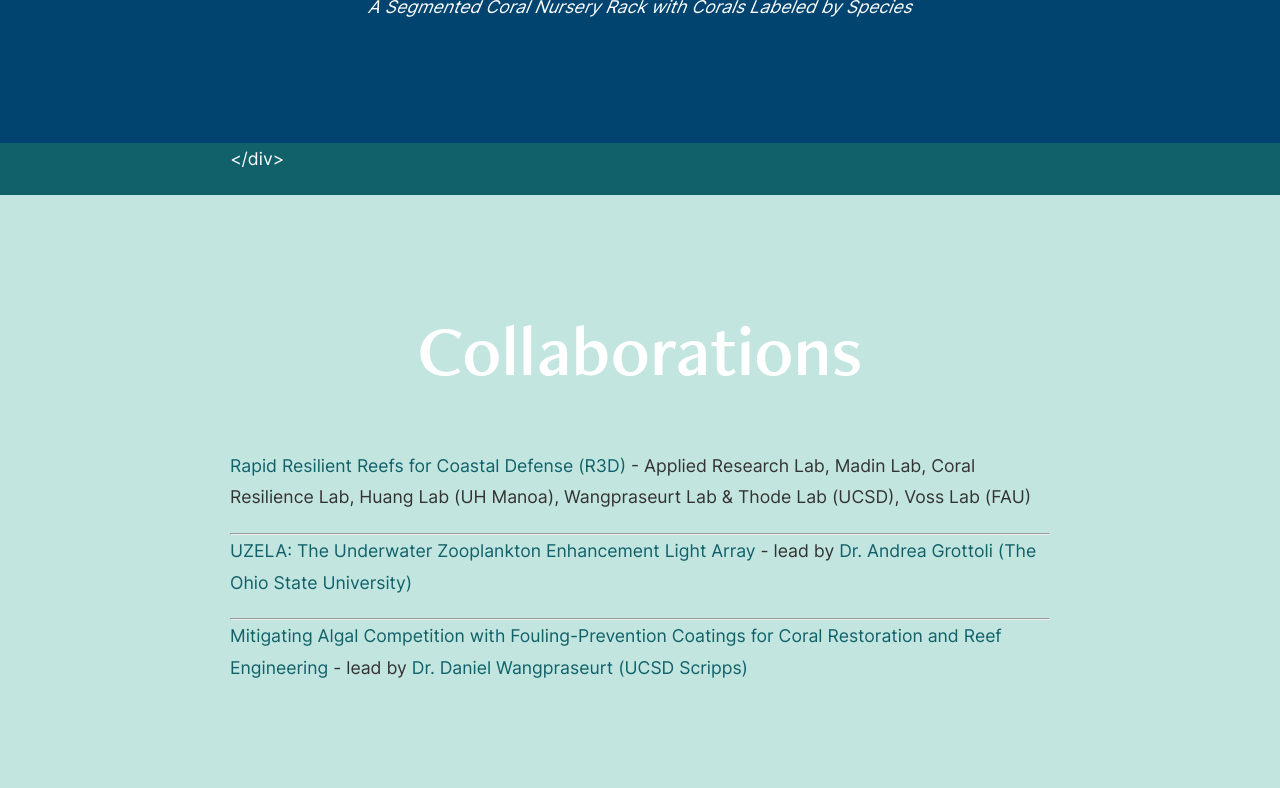
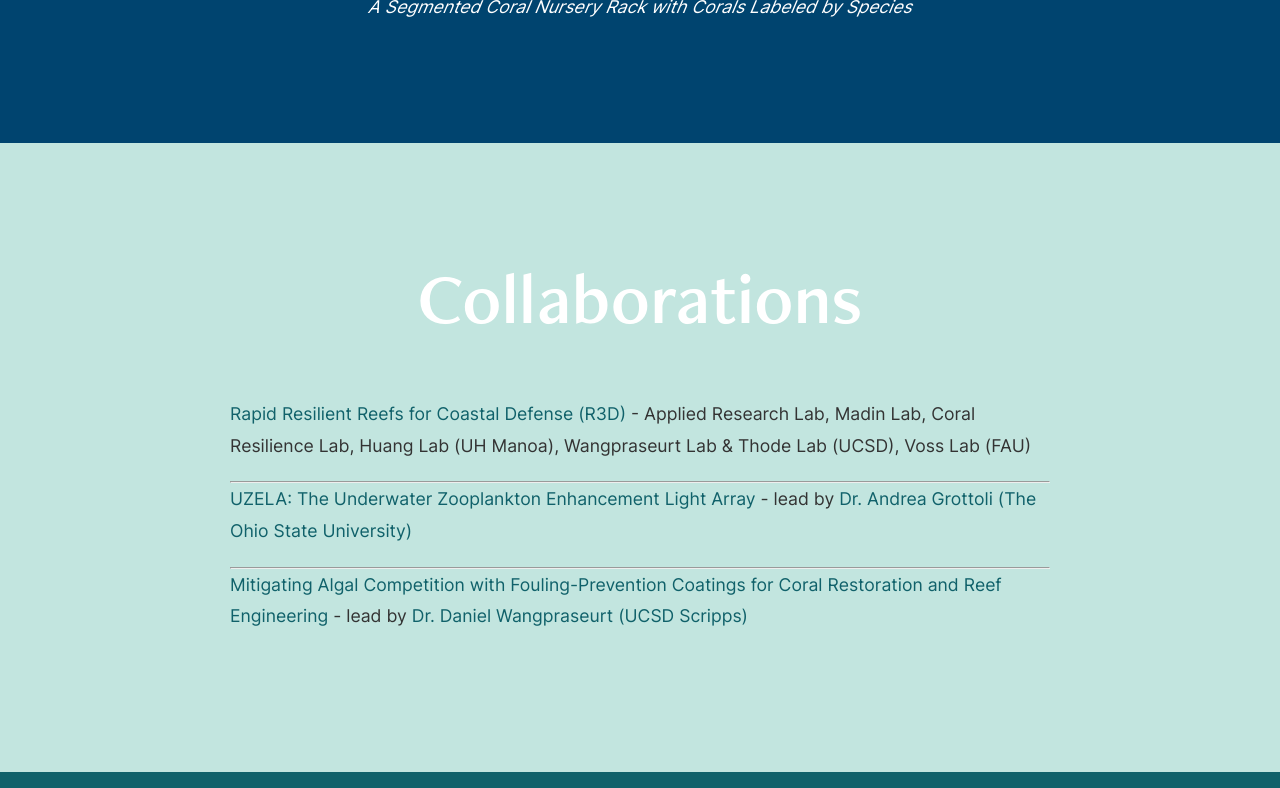
Before and after one commit to himb-coral-nursery/himb-coral-nursery.github.io, a Jekyll site: the page built from research.md, in a window 1280 px wide and 900 px high, scrolled down 1750 px, cut to the strip 112-900 px from the top of the window. Built offline with Jekyll 4.4.1, drawn with Linux system fonts in a browser that asks for light colours.

Commit message:
Update research.md

```diff
--- a/research.md
+++ b/research.md
@@ -18,8 +18,6 @@ permalink: /research/
 * Tristan Permentier: [Proteomic Insights into the Photobiology of *Montipora capitata* in response to decreased light](https://www.researchgate.net/publication/398455891_Proteomic_insights_into_the_photobiology_of_the_Hawaiian_rice_coral_Montipora_capitata_in_response_to_decreased_light_intensity) as part of a MSc thesis in 2024
 * Jasmine Awaya: [Fragment Size and Density Effects on the Growth and Survival of *Montipora capitata*](https://scholarspace.manoa.hawaii.edu/server/api/core/bitstreams/831cfa06-2cf7-4f53-9a57-281b7999fbb3/content) as a UH-Manoa GES Undergraduate Capstone project in 2023
 * Garrett Fundakowski: Development and Impacts of Coral Built Structures (in prep) as part of a PhD thesis in 2022
-
-</div>
 
 </div>
 
@@ -56,8 +54,6 @@ slider.addEventListener('input', (e) => {
 
 </div>
 
-</div>
-
 <!-- SECTION 3: COLLABORATIONS - Sandbar -->
 <div class="section-equipment" markdown="1">
 <a id="collaborations"></a>
@@ -76,5 +72,3 @@ slider.addEventListener('input', (e) => {
 **[Mitigating Algal Competition with Fouling-Prevention Coatings for Coral Restoration and Reef Engineering](https://pubs.acs.org/doi/10.1021/acssuschemeng.4c07508)** - lead by [Dr. Daniel Wangpraseurt (UCSD Scripps)](https://scholar.google.com/citations?user=p5AxRRMAAAAJ&hl=en)
 
 </div>
-
-</div>
```
